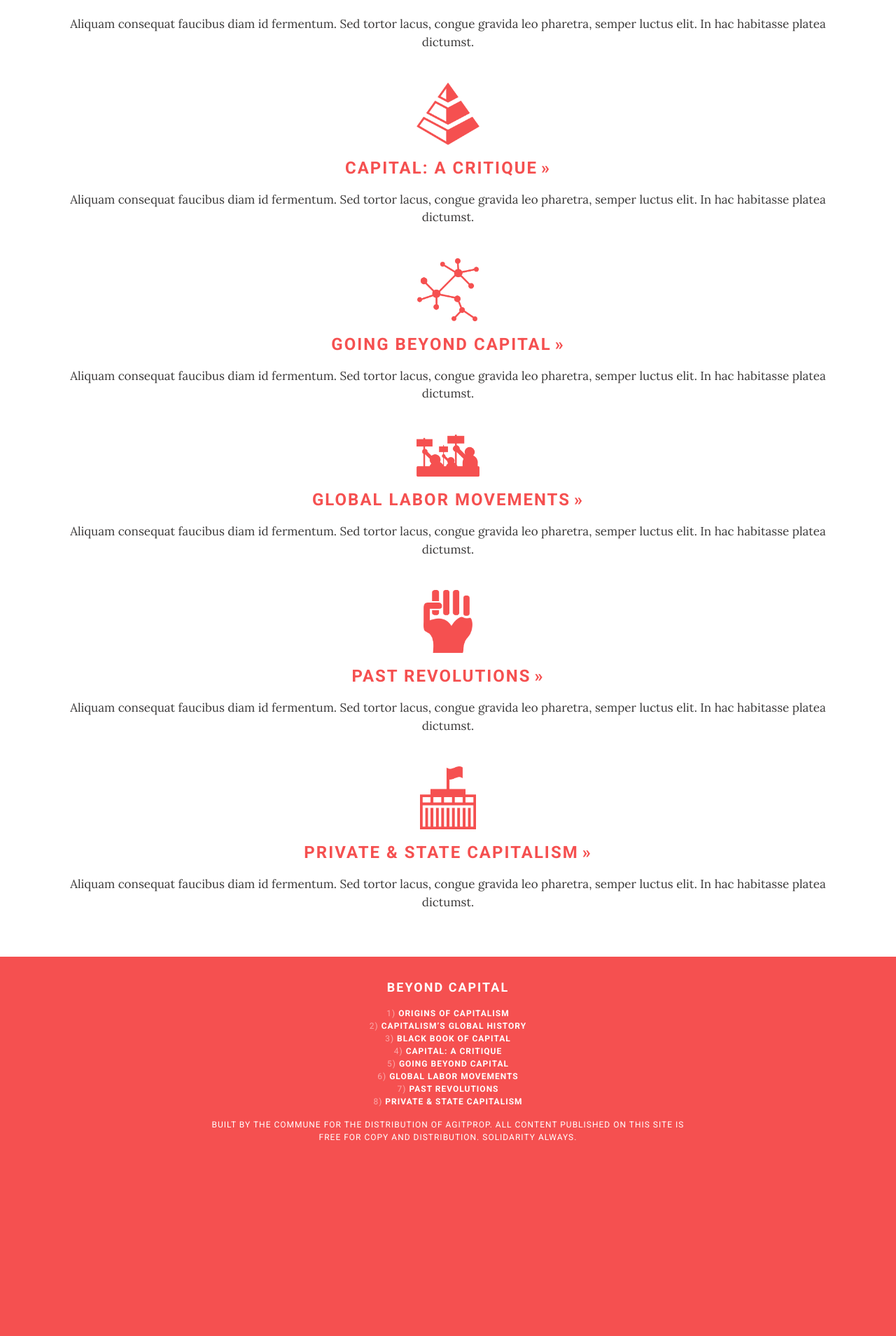
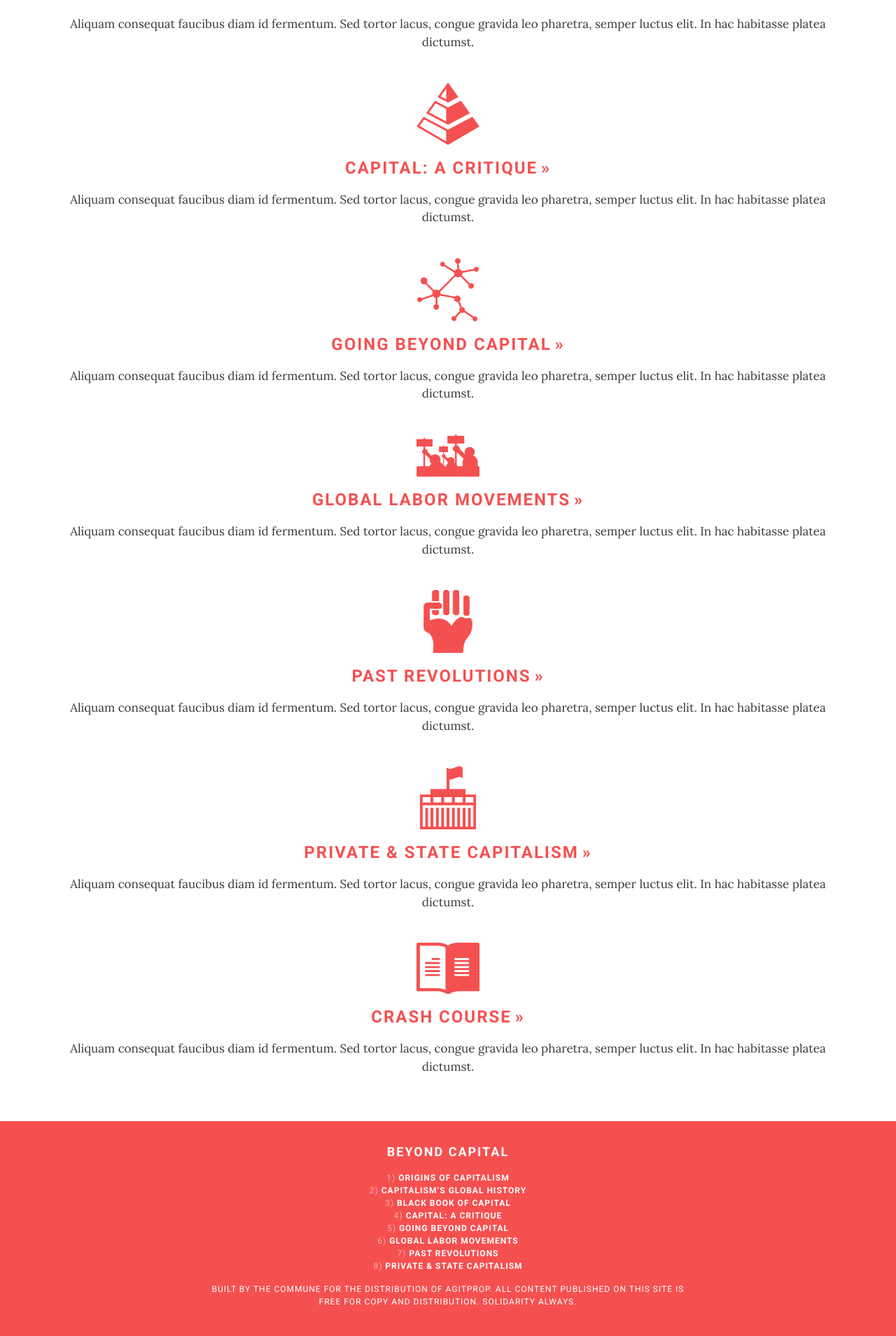
Before and after one commit to dessalines/beyond_capital, a Jekyll site: the page built from index.html, in a window 1280 px wide. Shown: the part 1151-3060 px from the top of the page at 70% size. Built offline with Jekyll 4.4.1, drawn with Linux system fonts in a browser that asks for light colours; before the commit the page ends 2825 px from its top, so only the background shows below that.

Commit message:
Adding to index.html, changing link styling to salmon

```diff
--- a/bower_components/bootstrap-sass/assets/stylesheets/common.scss
+++ b/bower_components/bootstrap-sass/assets/stylesheets/common.scss
@@ -9,6 +9,7 @@
 a {
 /*  color: inherit;
   text-decoration: inherit;*/
+  color: $salmon;
 }
 
 body {
--- a/index.html
+++ b/index.html
@@ -51,5 +51,10 @@ layout: default
       <p class="toc-title"><a href="private_and_state_capitalism.html">Private &amp; state capitalism</a></p>
       <p>Aliquam consequat faucibus diam id fermentum. Sed tortor lacus, congue gravida leo pharetra, semper luctus elit. In hac habitasse platea dictumst.</p>
     </li>
+    <li class="toc-item">
+      <img src="{{ "images/book.png" | prepend: site.baseurl }}">
+      <p class="toc-title"><a href="crash_course.html">Crash Course</a></p>
+      <p>Aliquam consequat faucibus diam id fermentum. Sed tortor lacus, congue gravida leo pharetra, semper luctus elit. In hac habitasse platea dictumst.</p>
+    </li>
   </ul>
 </section>
```
Also changed, not shown: crash_course.md (+3 -3 lines).
